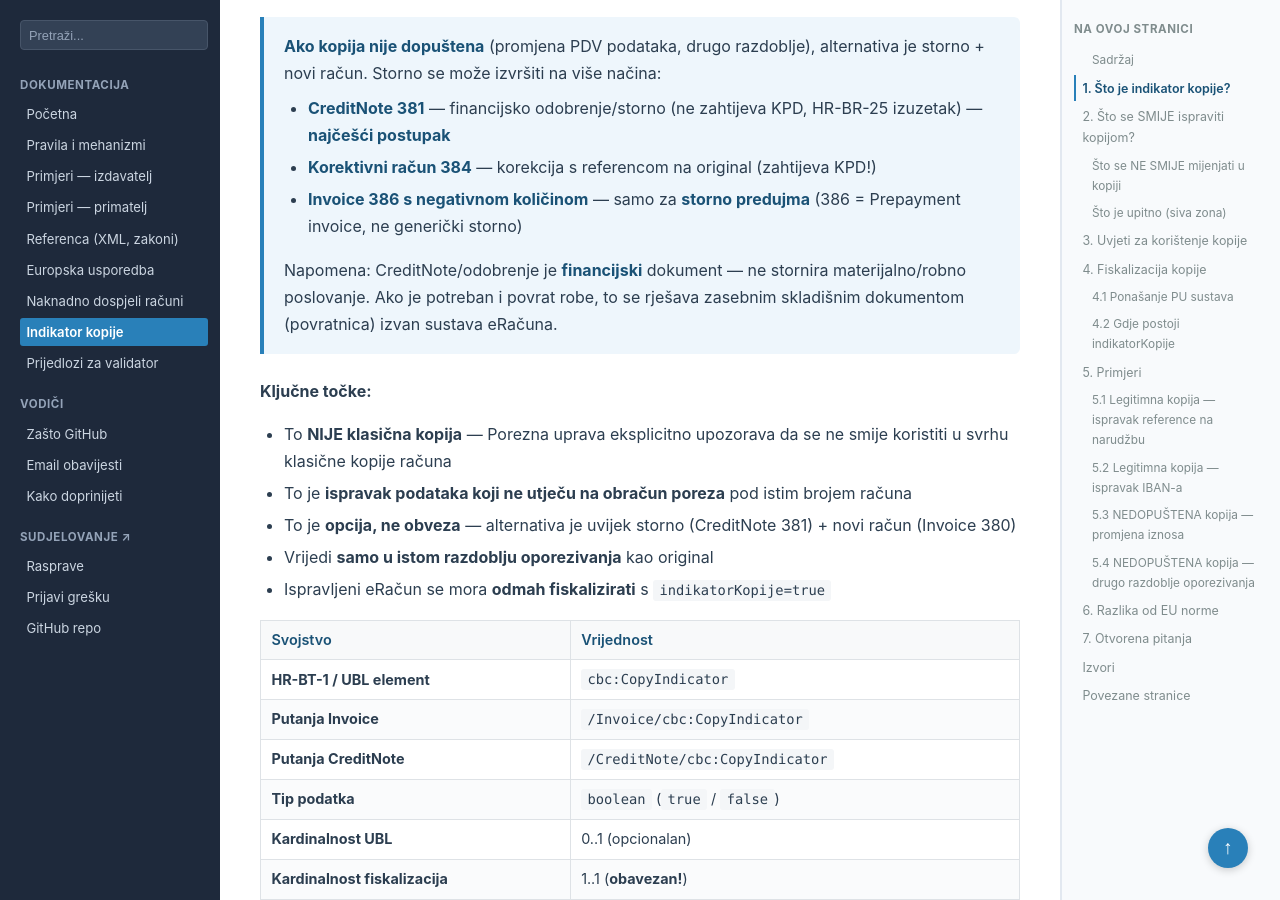
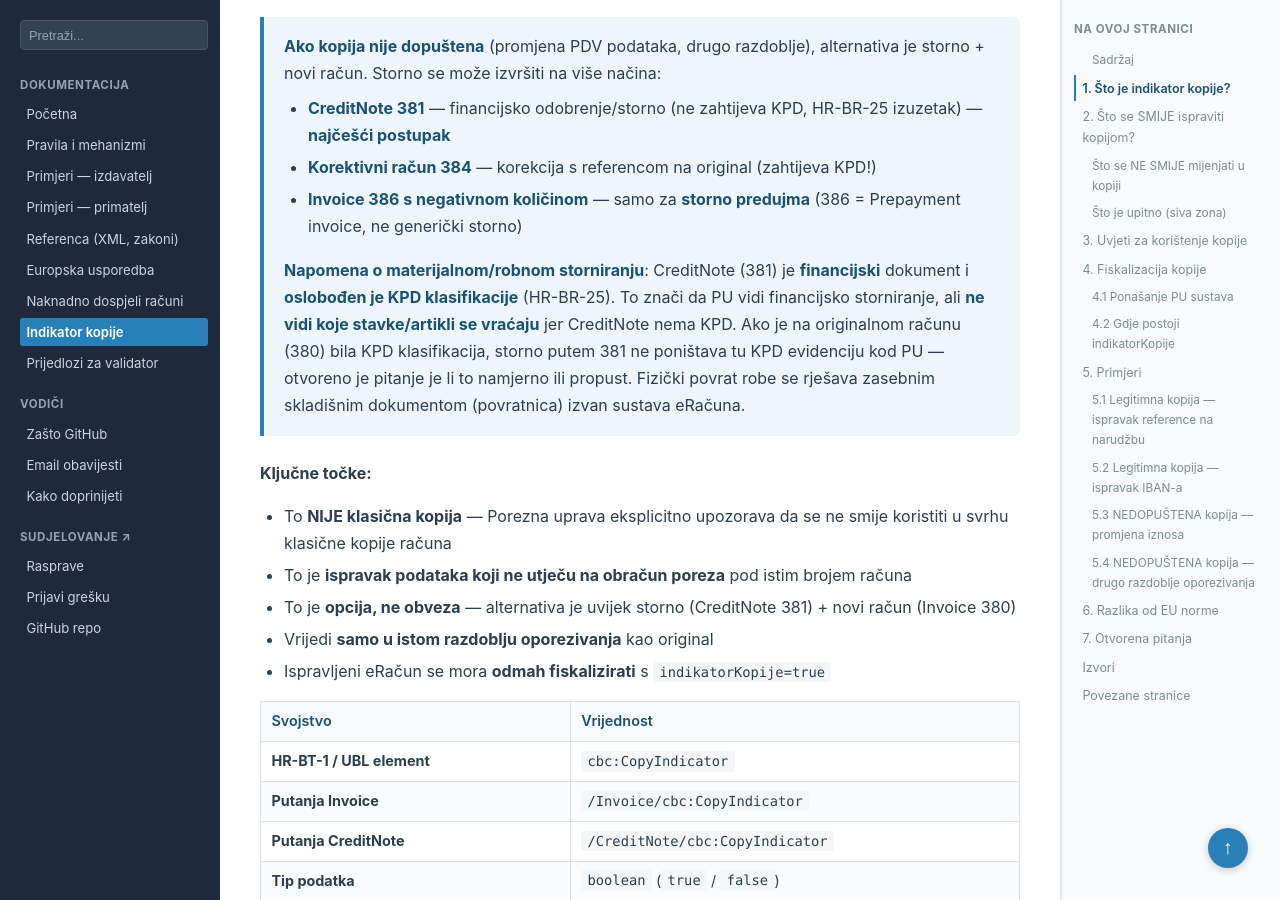
Before and after one commit to dageci/eracun-fiskalizacija-datumi, a Jekyll site: the page built from docs/indikator-kopije.md, in a window 1280 px wide and 900 px high, scrolled down 1809 px. Built offline with Jekyll 4.4.1, drawn with Linux system fonts in a browser that asks for light colours.

Commit message:
napomena: CreditNote 381 bez KPD ne poništava KPD evidenciju kod PU

```diff
--- a/docs/indikator-kopije.md
+++ b/docs/indikator-kopije.md
@@ -36,7 +36,7 @@ Ovo znači da `CopyIndicator` / `indikatorKopije` **nije** mehanizam za ponovno
 > - **Korektivni račun 384** — korekcija s referencom na original (zahtijeva KPD!)
 > - **Invoice 386 s negativnom količinom** — samo za **storno predujma** (386 = Prepayment invoice, ne generički storno)
 >
-> Napomena: CreditNote/odobrenje je **financijski** dokument — ne stornira materijalno/robno poslovanje. Ako je potreban i povrat robe, to se rješava zasebnim skladišnim dokumentom (povratnica) izvan sustava eRačuna.
+> **Napomena o materijalnom/robnom storniranju**: CreditNote (381) je **financijski** dokument i **oslobođen je KPD klasifikacije** (HR-BR-25). To znači da PU vidi financijsko storniranje, ali **ne vidi koje stavke/artikli se vraćaju** jer CreditNote nema KPD. Ako je na originalnom računu (380) bila KPD klasifikacija, storno putem 381 ne poništava tu KPD evidenciju kod PU — otvoreno je pitanje je li to namjerno ili propust. Fizički povrat robe se rješava zasebnim skladišnim dokumentom (povratnica) izvan sustava eRačuna.
 
 **Ključne točke:**
 
```
